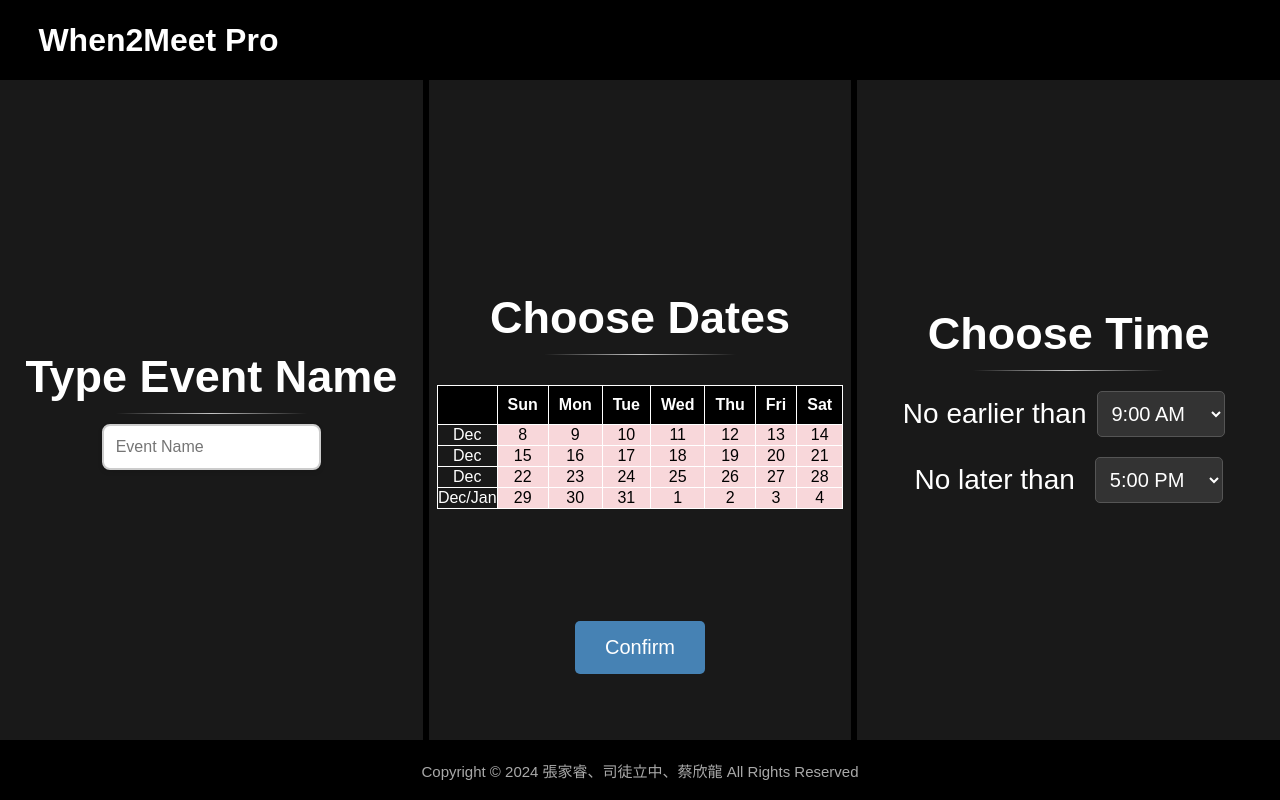
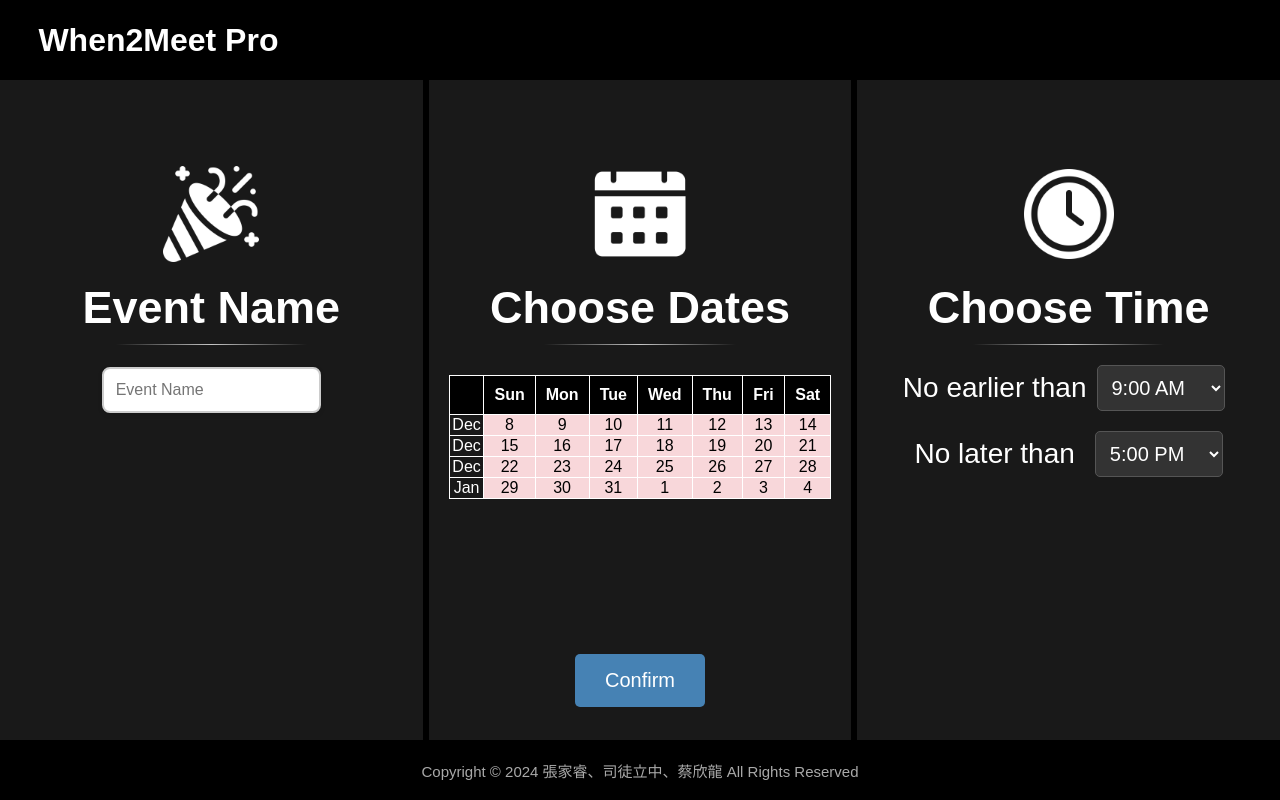
Before and after one commit to LouisChang0126/DWP_final_project_2024, a PHP site: page /create.html in a window 1280 px wide. Run offline with PHP 8.4, Linux system fonts and the light colour scheme; some libraries are stand-ins or nearby versions.

Commit message:
[Update] create.html
Change the layout

```diff
--- a/www/create.html
+++ b/www/create.html
@@ -21,12 +21,16 @@
          </button>
          <div class="container">
             <div class="section">
-               <h2>Type Event Name</h2>
+               <div class="sapce" style="height:10%"></div>
+               <img src="images/event1.png" alt="event">
+               <h2>Event Name</h2>
                <hr class="soft" style="width:50%;">
                <input type="text" name="EventName" placeholder="Event Name" required>
             </div>
             <div class="line"></div>
             <div class="section">
+               <div class="sapce" style="height:10%"></div>
+               <img src="images/date1.png" alt="date">
                <h2>Choose Dates</h2>
                <hr class="soft" style="width:50%;">
                <div class="table_container">
@@ -75,7 +79,7 @@
                            <td class="unavailable">28</td>
                         </tr>
                         <tr>
-                           <td>Dec/Jan</td>
+                           <td>Jan</td>
                            <td class="unavailable">29</td>
                            <td class="unavailable">30</td>
                            <td class="unavailable">31</td>
@@ -90,6 +94,8 @@
             </div>
             <div class="line"></div>
             <div class="section">
+               <div class="sapce" style="height:10%"></div>
+               <img src="images/time1.png" alt="time">
                <h2>Choose Time</h2>
                <hr class="soft" style="width:50%;">
                <div class="row_container">
--- a/www/css/create.css
+++ b/www/css/create.css
@@ -114,7 +114,6 @@ footer {
     display: flex;
     flex-direction: column;
     align-items: center;
-    justify-content: center;
     padding: 20px;
     text-align: center;
     color: white;
@@ -123,9 +122,9 @@ footer {
 }
 
 .section img {
-    width: 50%;
+    width: 25%;
     height: auto;
-    border-radius: 50%;
+    margin: 20px;
 }
 
 .Left {
@@ -190,7 +189,7 @@ tbody td {
 }
 
 .availability-table .first {
-    width: 100px;
+    width: 80px;
 }
 
 
@@ -212,6 +211,7 @@ tbody td {
 
 
 input[type="text"] {
+    margin: 12px;
     padding: 12px;
     width: 50%;
     max-width: 400px;
@@ -238,6 +238,9 @@ select {
     outline: none;
     cursor: pointer;
     transition: all 0.3s ease;
+
+    max-height: 50px;
+    overflow-y: auto;
 }
 
 select:hover {
@@ -250,6 +253,11 @@ select:focus {
     box-shadow: 0 0 5px rgba(40, 167, 69, 0.75);
 }
 
+.option_container {
+    max-height: 30%;
+    overflow-y: auto;
+}
+
 option {
     background-color: #333;
     color: white;
@@ -259,7 +267,7 @@ option {
 
 button {
     position: absolute;
-    bottom: 10%;
+    bottom: 5%;
     padding: 15px 30px;
     font-size: 20px;
     background-color: steelblue;
```
Also changed, not shown: www/images/date.png (added), www/images/date1.png (added), www/images/event.png (added), www/images/event1.png (added), www/images/time.png (added), www/images/time1.png (added).
